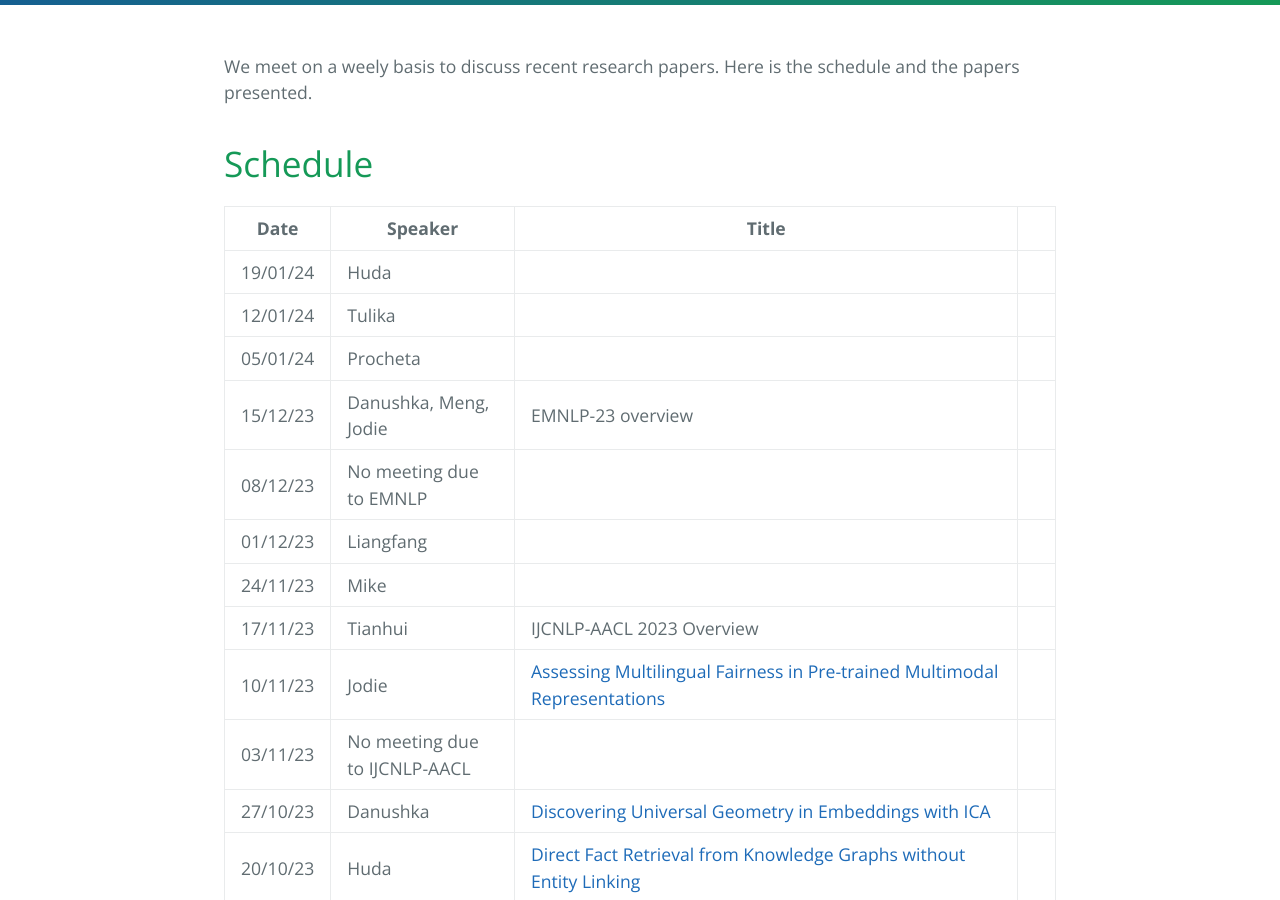
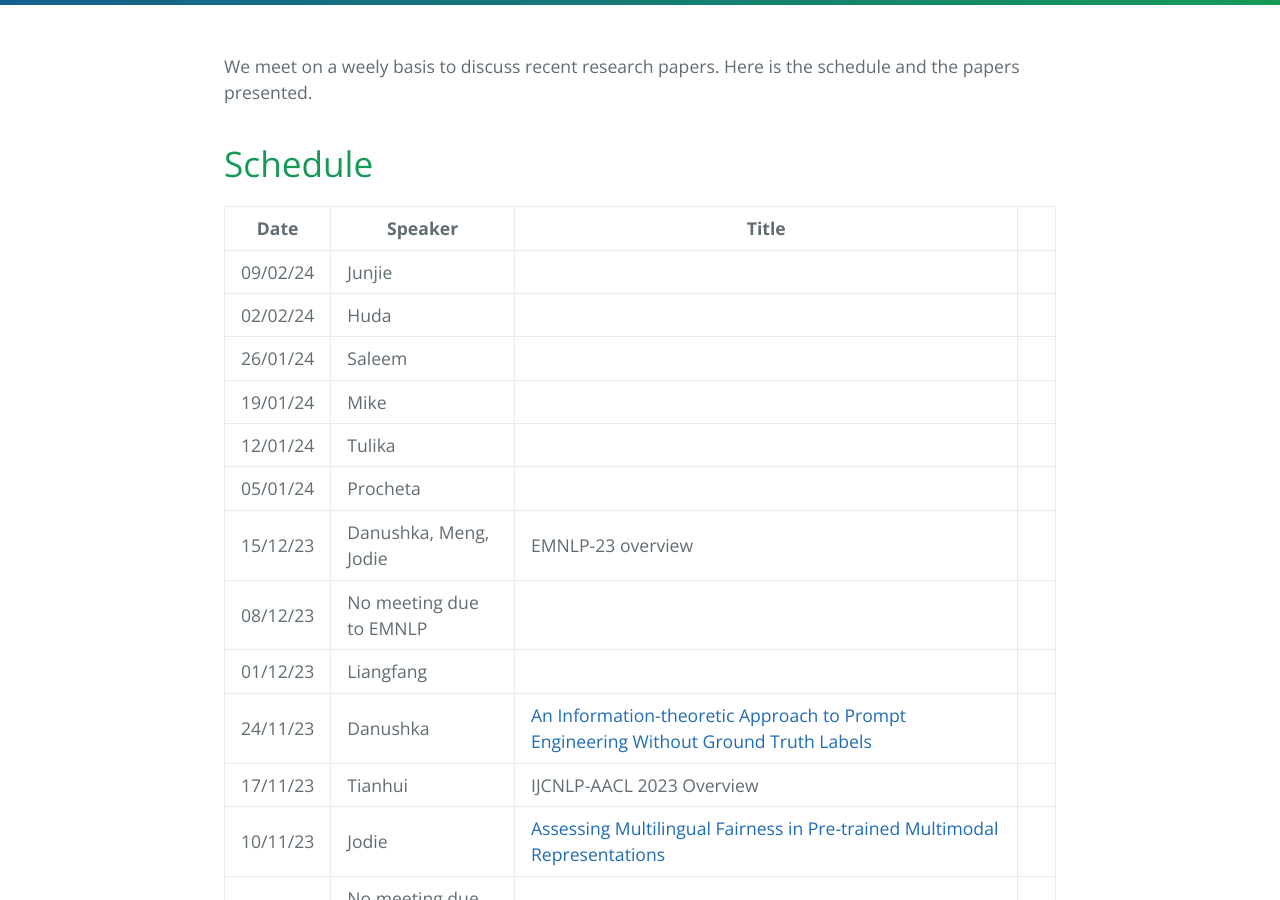
Before and after one commit to LivNLP/livnlp.github.io, a Jekyll site: the page built from reading.md, in a window 1280 px wide and 900 px high, scrolled down 368 px. Built offline with Jekyll 4.4.1, drawn with Linux system fonts in a browser that asks for light colours.

Commit message:
Update reading.md

```diff
--- a/reading.md
+++ b/reading.md
@@ -13,13 +13,16 @@ We meet on a weely basis to discuss recent research papers. Here is the schedule
 
 | Date | Speaker | Title |
 | ----- | ------- | ----- |
-| 19/01/24 | Huda | |
+| 09/02/24 | Junjie | |
+| 02/02/24 | Huda | |
+| 26/01/24 | Saleem | |
+| 19/01/24 | Mike | |
 | 12/01/24 | Tulika | |
 | 05/01/24 | Procheta | |
 | 15/12/23 | Danushka, Meng, Jodie | EMNLP-23 overview |
 | 08/12/23 | No meeting due to EMNLP | |
 | 01/12/23 | Liangfang | |
-| 24/11/23 |  Mike| |
+| 24/11/23 |  Danushka | [An Information-theoretic Approach to Prompt Engineering Without Ground Truth Labels](https://aclanthology.org/2022.acl-long.60/)|
 | 17/11/23 | Tianhui | IJCNLP-AACL 2023 Overview | |
 | 10/11/23 | Jodie | [Assessing Multilingual Fairness in Pre-trained Multimodal Representations](https://aclanthology.org/2022.findings-acl.211/) |
 | 03/11/23 | No meeting due to IJCNLP-AACL | |
```
